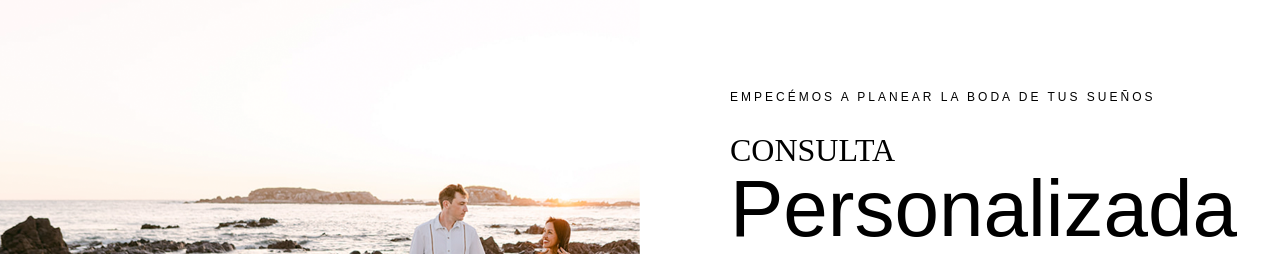
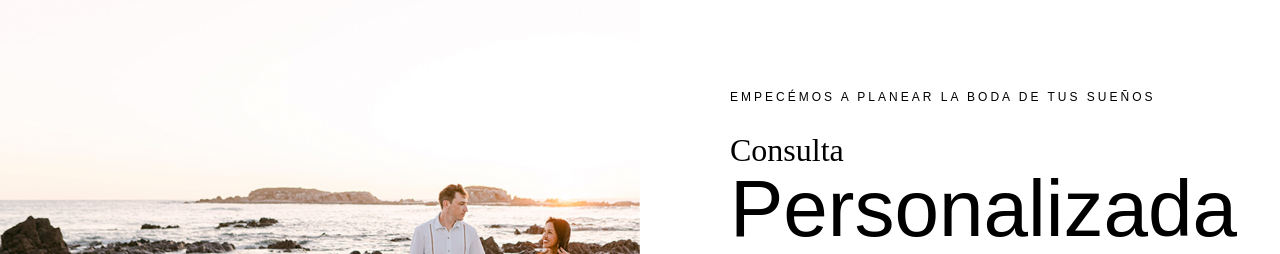
Before and after one commit to Hiromiakita/wedding, a plain HTML site: page index.html in a window 1280 px wide. Shown: the part 7880-8134 px from the top of the page. Drawn offline with Linux system fonts and the light colour scheme; a web font is replaced by a local one.

Commit message:
Mayus-minus

```diff
--- a/index.html
+++ b/index.html
@@ -1601,7 +1601,7 @@
 											<div class="cont text-left">
 												<h6 class="text-left custom-margin-bottom-1">EMPECÉMOS A PLANEAR LA BODA
 													DE TUS SUEÑOS</h6>
-												<h4 class="text-left">CONSULTA <span class="custom-font custom-size5">
+												<h4 class="text-left">Consulta <span class="custom-font custom-size5">
 														Personalizada </span></h4>
 
 											</div>
```
